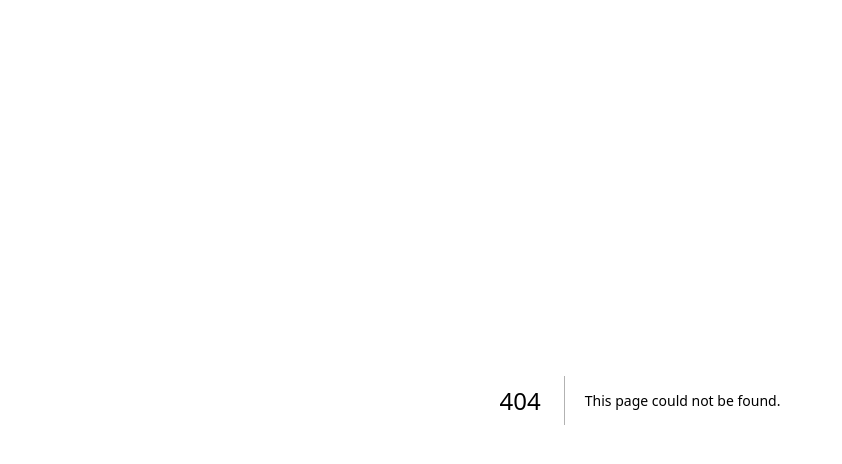
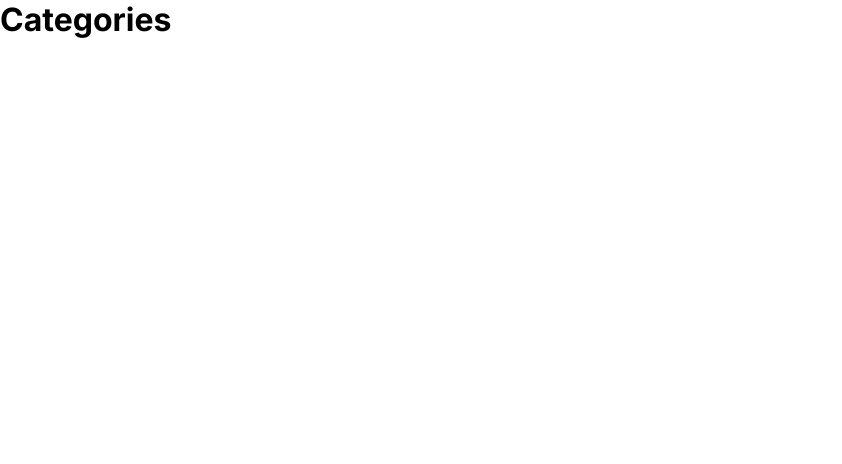
Before and after one commit to edwinarroyolopez/riwi-gates-ecommerce, a Next.js app in the folder apps/customer/: page /categories in a window 1280 px wide. Before the commit this address had no page. Shown: the top 464 px of the page, without its empty margins (0-842 px from the left). Built offline with nearby package versions, Linux system fonts and the light colour scheme.

Commit message:
feat: Add Categories page and link in Layout component

```diff
--- /dev/null
+++ b/apps/customer/src/app/categories/page.tsx
@@ -0,0 +1,8 @@
+const CategoriesPage = () => {
+    return (
+        <div>
+        <h1>Categories</h1>
+        </div>
+    );
+}
+export default CategoriesPage;
--- a/apps/customer/src/app/components/Layout.tsx
+++ b/apps/customer/src/app/components/Layout.tsx
@@ -14,6 +14,7 @@ const Layout: React.FC<{ children: React.ReactNode }> = ({ children }) => {
           <ul>
             <li><a href="/">Home</a></li>
             <li><a href="/products">Products</a></li>
+            <li><a href="/categories">Categories</a></li>
           </ul>
         </nav>
       </header>
--- a/apps/customer/src/app/page.tsx
+++ b/apps/customer/src/app/page.tsx
@@ -11,6 +11,7 @@ const HomePage: FC = () => {
           <Image src="/men.jpeg" width={450} height={600} alt="Picture"/>
           <Image src="/teen.jpg" width={450} height={600} alt="Picture"/>
 
+          <li><a href="/categories">categorias</a></li>
       </div>
   );
 };
```
